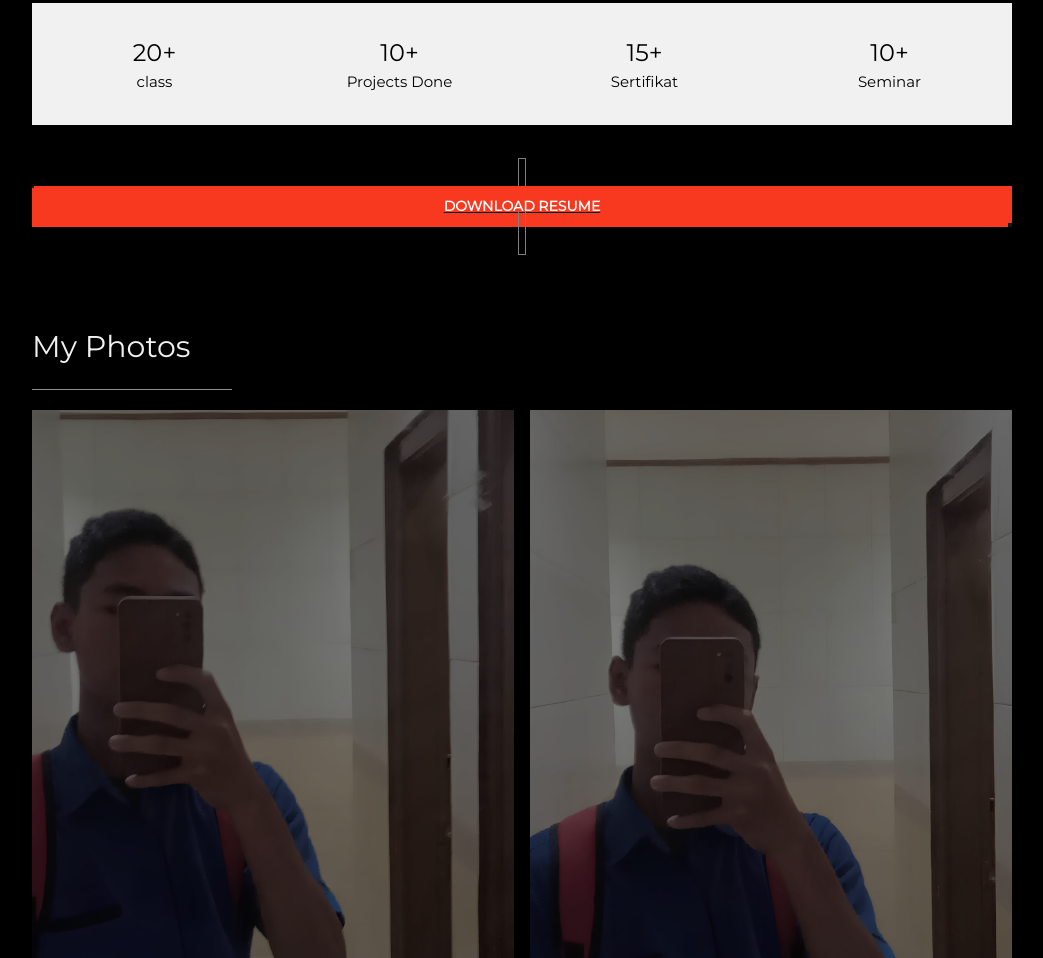
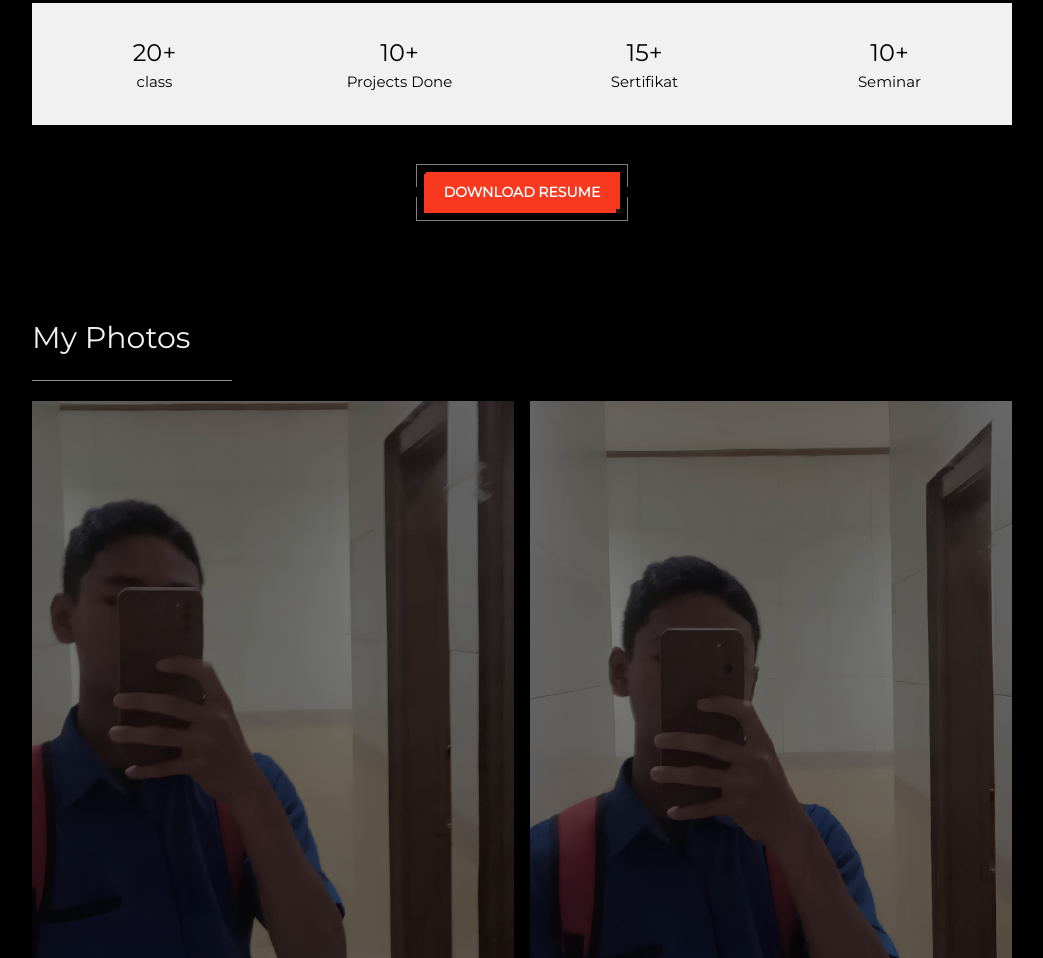
Before and after one commit to theleaderofenemy/Mau-Nyeraahh, a plain HTML site: page index.html in a window 1280 px wide. Shown: the part 2430-3388 px from the top of the page, without its empty margins (178-1221 px from the left). Drawn offline with nearby package versions, Linux system fonts and the light colour scheme.

Commit message:
Update index.html

```diff
--- a/index.html
+++ b/index.html
@@ -309,13 +309,13 @@ body, h1,h2,h3,h4,h5,h6 {font-family: "Montserrat", sans-serif}
 
     </style>
     <div class="button-container">
-    <a href="https://github.com/theleaderofenemy/Mau-Nyeraahh/blob/main/Profile1.pdf" download class="button">
-        <span class="button_lg">
-            <span class="button_sl"></span>
-            <span class="button_text">Download Resume</span>
-        </span>
-    </a>
-</div>
+      <button class="button">
+          <span class="button_lg">
+              <span class="button_sl"></span>
+              <span class="button_text">Download Resume</span>
+          </span>
+      </button>
+  </div>
 
 
 
```
